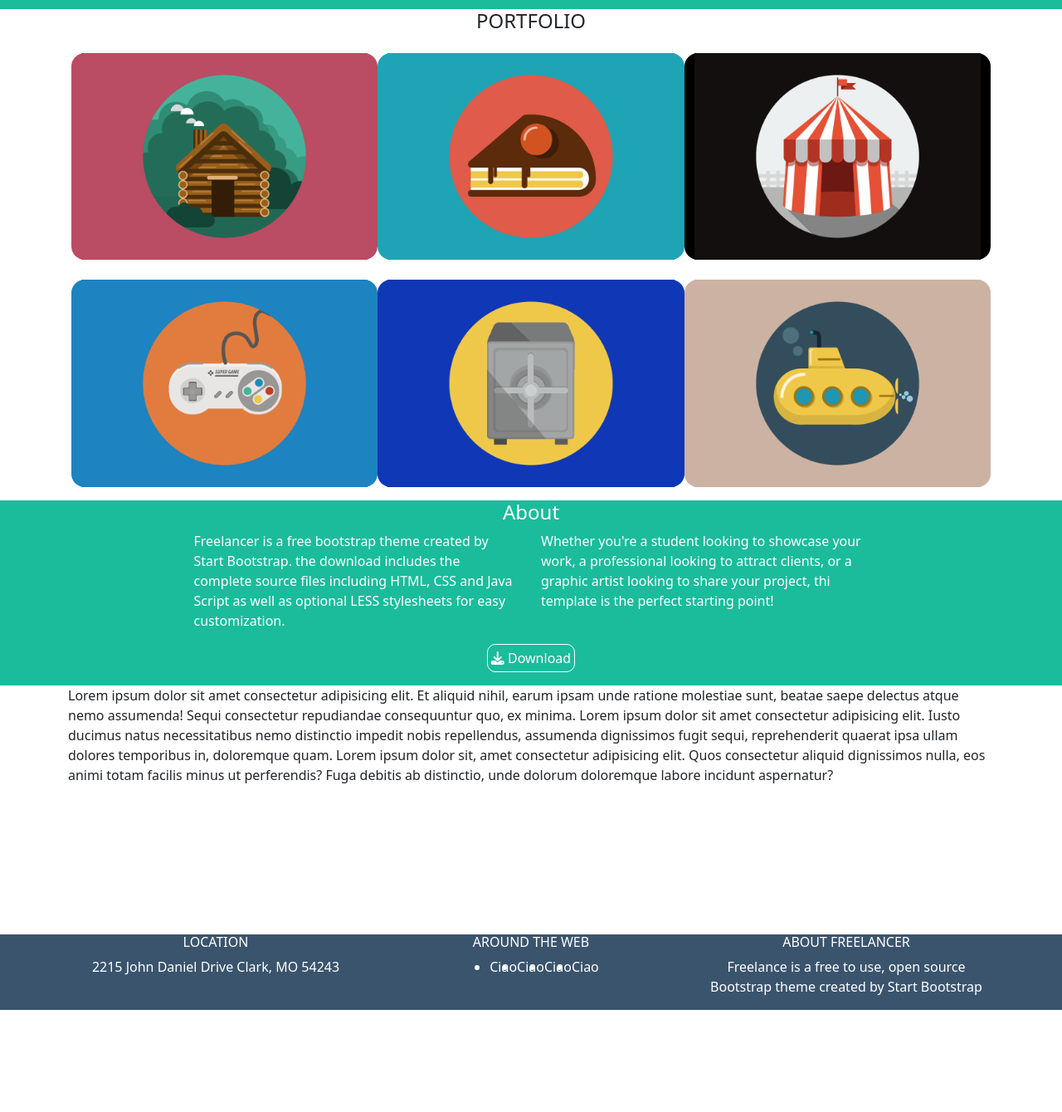
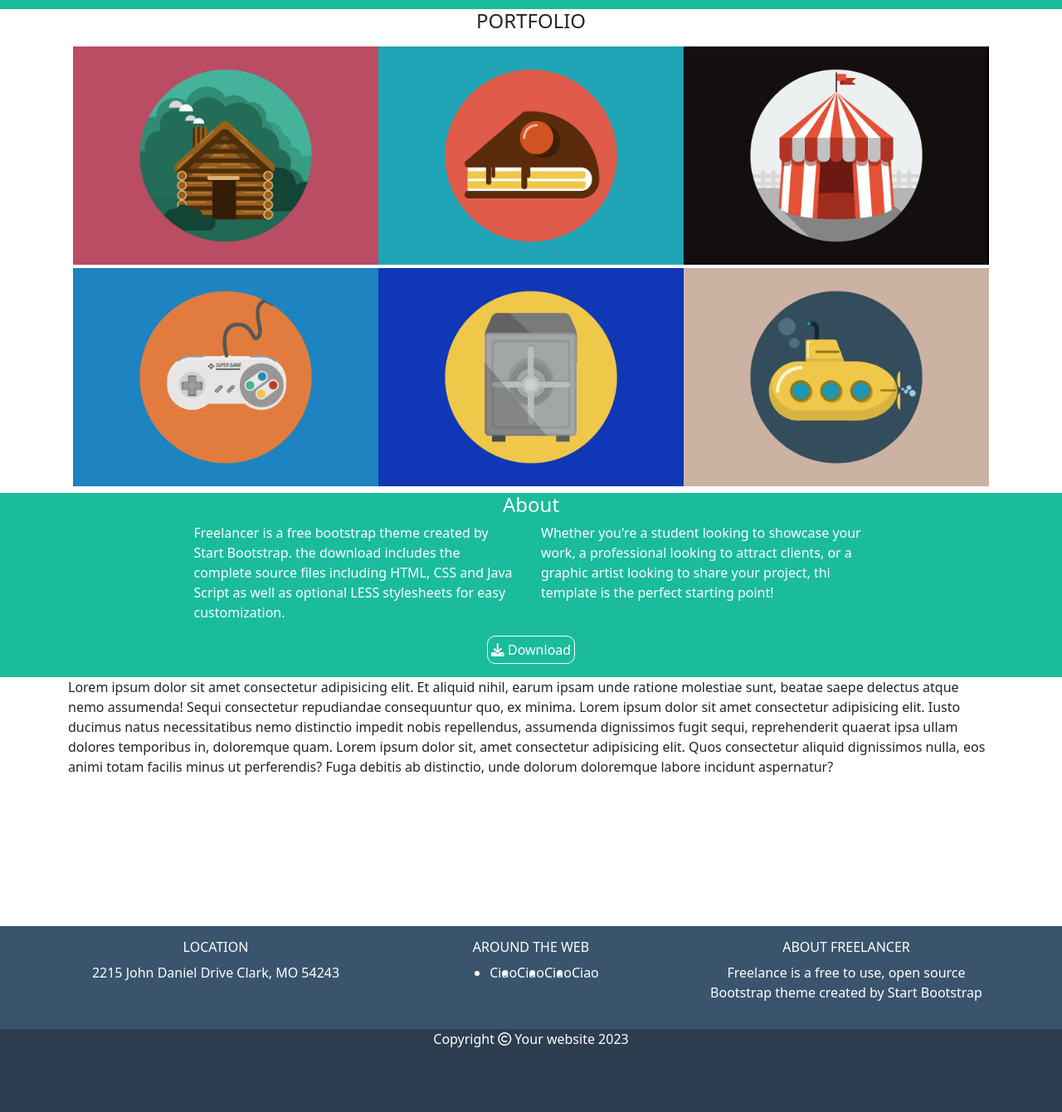
Before and after one commit to lucasens1/html-css-bootstrap-freelancer, a plain HTML site: page index.html in a window 1280 px wide. Shown: the part 458-1798 px from the top of the page at 83% size. Before the commit the page ends 1675 px from the top, so only its background shows below. Drawn offline with nearby package versions, Linux system fonts and the light colour scheme.

Commit message:
complete footer

```diff
--- a/css/style.css
+++ b/css/style.css
@@ -10,6 +10,10 @@ img {
     width: 100%;
     background-color: #1abc9c;
     color: white;
+}
+
+.ms_portfolio{
+    width: 100%;
 }
 
 .ms_container img{
@@ -65,3 +69,8 @@ img {
 #footer-sect{
     background-color: #3a546d;
 }
+
+#copyright{
+    background-color: #2c3e50;
+    text-align: center;
+}
--- a/index.html
+++ b/index.html
@@ -21,36 +21,61 @@
     </header>
 
     <main>
+        <!-- Hero -->
         <div class="ms_container text-center p-3">
             <img src="./img/avatar.svg" alt="">
             <h1 class="p-2">START BOOTSTRAP</h1>
             <p class="fs-6">GRAPHIC ARTIST - WEB DESIGNER - ILLUSTRATOR</p>
         </div>
+        <!--/Hero-->
 
+        <!-- Portfolio -->
+        <div class="ms_portfolio">
             <div class="container">
                 <h4 class="text-center">PORTFOLIO</h4>
-            <div class="row p-3 g-4">
-                <div class="col-12 col-md-6 col-lg-4 rounded-4">
+                <div class="row g-1 p-2">
+
+                    <div class="col-12 col-md-6 col-lg-4">
+                        <div class="ms_card">
                             <img src="./img/cabin.png" alt="">
                         </div>
-                <div class="col-12 col-md-6 col-lg-4 rounded-4">
+                    </div>
+
+                    <div class="col-12 col-md-6 col-lg-4">
+                        <div class="ms_card">
                             <img src="./img/cake.png" alt="">
                         </div>
-                <div class="col-12 col-md-6 col-lg-4 rounded-4">
+                    </div>
+
+                    <div class="col-12 col-md-6 col-lg-4">
+                        <div class="ms_card">
                             <img src="./img/circus.png" alt="">
                         </div>
-                <div class="col-12 col-md-6 col-lg-4 rounded-4">
+                    </div>
+
+                    <div class="col-12 col-md-6 col-lg-4">
+                        <div class="ms_card">
                             <img src="./img/game.png" alt="">
                         </div>
-                <div class="col-12 col-md-6 col-lg-4 rounded-4">
+                    </div>
+
+                    <div class="col-12 col-md-6 col-lg-4">
+                        <div class="ms_card">
                             <img src="./img/safe.png" alt="">
                         </div>
-                <div class="col-12 col-md-6 col-lg-4 rounded-4">
+                    </div>
+
+                    <div class="col-12 col-md-6 col-lg-4">
+                        <div class="ms_card">
                             <img src="./img/submarine.png" alt="">
                         </div>
                     </div>
                 </div>
+            </div>
+        </div>
+        <!-- /Portfolio-->
 
+        <!-- About -->
         <!-- Uso il mio container per le impo-->
         <section class="ms_container">
             <div class="about text-center">
@@ -77,7 +102,9 @@
                 </div>
             </div>
         </section>
+        <!-- /About-->
 
+        <!-- Form Section -->
         <section>
             <div class="container" style="min-height: 300px; background-color: white;">
                 Lorem ipsum dolor sit amet consectetur adipisicing elit. Et aliquid nihil, earum ipsam unde ratione molestiae sunt, beatae saepe delectus atque nemo assumenda! Sequi consectetur repudiandae consequuntur quo, ex minima.
@@ -85,9 +112,11 @@
                 Lorem ipsum dolor sit, amet consectetur adipisicing elit. Quos consectetur aliquid dignissimos nulla, eos animi totam facilis minus ut perferendis? Fuga debitis ab distinctio, unde dolorum doloremque labore incidunt aspernatur?
             </div>
         </section>
-
+        <!-- /Form -->
+    </main>
+    <!-- Footer -->
     <footer>
-            <div class="ms_container" id="footer-sect">
+        <div class="ms_container p-3" id="footer-sect">
             <div class="container">
                 <div class="row text-center">
                     <div class="col-12 col-md-4">
@@ -112,8 +141,10 @@
                 </div>
             </div>
         </div>
+        <div class="ms_container" id="copyright" style="min-height: 100px;">
+            <span>Copyright <span><i class="fa-regular fa-copyright"></i></span> Your website 2023</span>
+        </div>
     </footer>
-    </main>
-
+    <!-- /Footer-->
 </body>
 </html>
```
Lines whose indentation alone changed are shown as unchanged.
